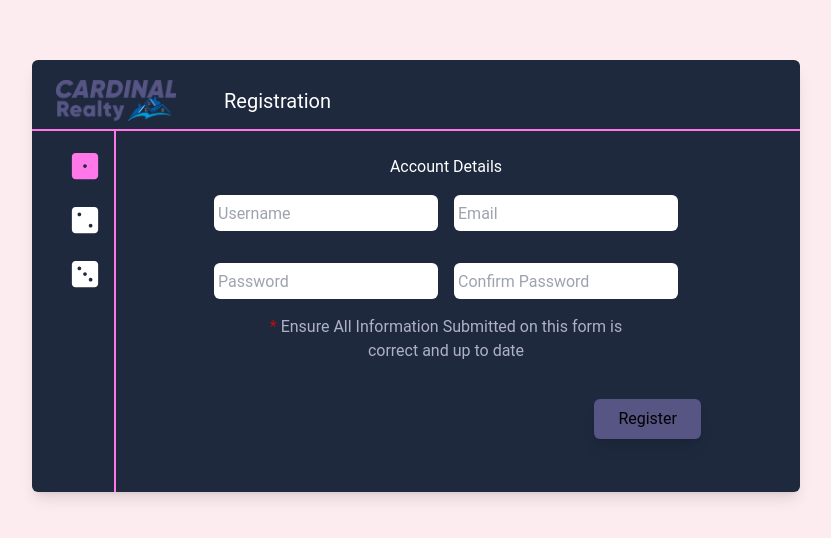
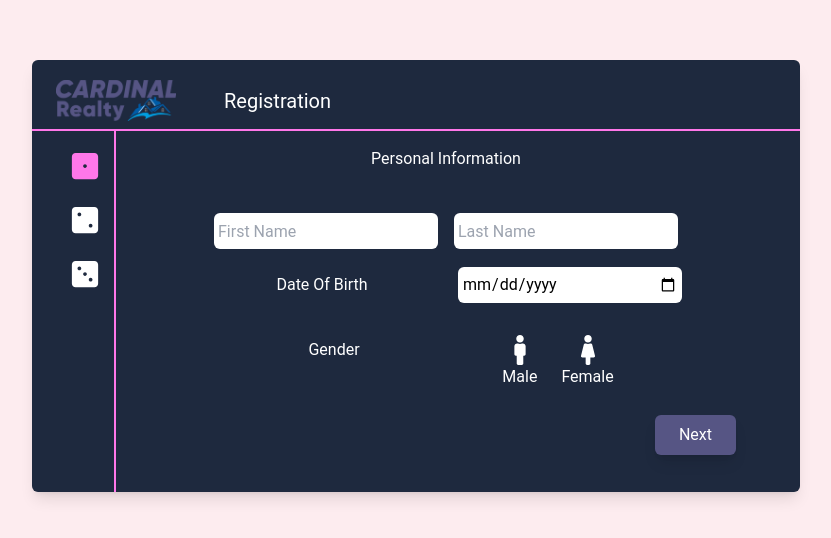
Before and after one commit to Blanco237/Cardinal-Realty, a React (Create React App) app in the folder client/: page / in a window 1280 px wide. Shown: the part 124-662 px from the top of the page, without its empty margins (224-1055 px from the left). Built offline with nearby package versions, Linux system fonts and the light colour scheme.

Commit message:
Added animation and hide states for components

```diff
--- a/client/src/assets/styles/views/register.module.css
+++ b/client/src/assets/styles/views/register.module.css
@@ -1,7 +1,19 @@
-.formsection1 {
+.show {
+  display: flex;
+  animation: popIn 0.5s ease-in-out;
+}
+
+.hide {
   display: none;
 }
 
-.formsection2 {
-  display: none;
+@keyframes popIn {
+  0% {
+    opacity: 0;
+    transform: scale(0);
+  }
+  100% {
+    opacity: 1;
+    transform: scale(1);
+  }
 }
```
